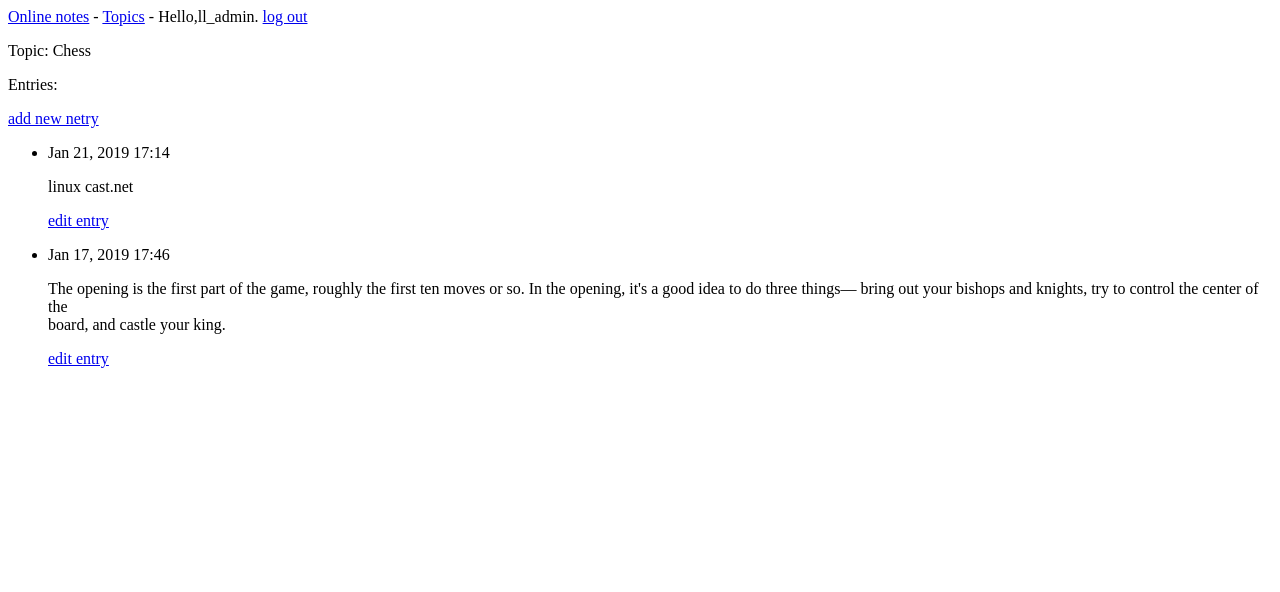
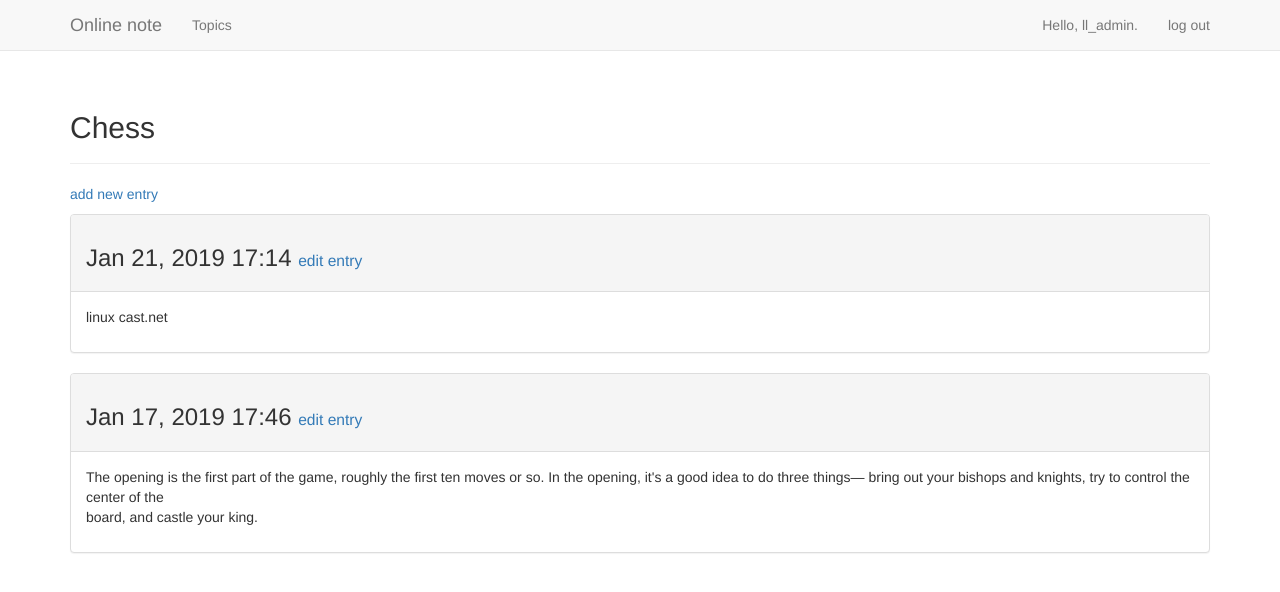
Before and after one commit to hulunbao/Online-notes, a Django app: page /topics/1/ in a window 1280 px wide. Shown: the top 592 px of the page. Run offline with Django 3.2, Linux system fonts and the light colour scheme; a user stored in the database is signed in; data comes from the database, SQL or seed files in the repository; some libraries are stand-ins or nearby versions.

Commit message:
online_notes

```diff
--- a/online_notes/templates/online_notes/base.html
+++ b/online_notes/templates/online_notes/base.html
@@ -1,13 +1,54 @@
-<p>
-    <a href="{% url 'online_notes:index' %}">Online notes</a> -
-    <a href="{% url 'online_notes:topics' %}">Topics</a> -
-     {% if user.is_authenticated %}
-       Hello,{{ user.username }}.
-       <a href="{% url 'users:logout' %}">log out</a>
-     {% else %}
-       <a href="{% url 'users:register' %}">register</a> -
-       <a href="{% url 'users:login' %}">Login</a>
-     {% endif %}
-</p>
+{% load bootstrap3 %}
 
-{% block content %} {% endblock content %}
+<!DOCTYPE html>
+<html lang="en">
+    <head>
+        <meta charset="utf-8">
+        <meta http-equiv="X-UA-Compatible" content="IE=edge">
+        <meta name="viewport" content="width=device-width, initial-scale=1">
+
+        <title>Online note</title>
+
+         {% bootstrap_css %}
+        {% bootstrap_javascript %}
+
+    </head>
+    <body>
+        <!-- Static navbar -->
+        <nav class="navbar navbar-default navbar-static-top">
+            <div class="container">
+
+                <div class="navbar-header">
+                    <button type="button" class="navbar-toggle collapsed"
+                        data-toggle="collapse" data-target="#navbar"
+                        aria-expanded="false" aria-controls="navbar">
+                    </button>
+                    <a class="navbar-brand" href="{% url 'online_notes:index' %}">
+                      Online note</a>
+                </div>
+                <div id="navbar" class="navbar-collapse collapse">
+                    <ul class="nav navbar-nav">
+                        <li><a href="{% url 'online_notes:topics' %}">Topics</a></li>
+                    </ul>
+                    <ul class="nav navbar-nav navbar-right">
+                        {% if user.is_authenticated %}
+                            <li><a>Hello, {{ user.username  }}.</a></li>
+                            <li><a href="{% url 'users:logout' %}">log out</a></li>
+                        {% else %}
+                            <li><a href="{% url 'users:register' %}">register</a></li>
+                            <li><a href="{% url 'users:login' %}">log in</a></li>
+                        {% endif %}
+                    </ul>
+                </div><!--/.nav-collapse -->
+            </div>
+        </nav>
+        <div class="container">
+            <div class="page-header">
+                {% block header %}{% endblock header %}
+            </div>
+            <div>
+                {% block content %}{% endblock content %}
+            </div>
+        </div> <!-- /container -->
+    </body>
+</html>
--- a/online_notes/templates/online_notes/topic.html
+++ b/online_notes/templates/online_notes/topic.html
@@ -1,25 +1,28 @@
 {% extends 'online_notes/base.html' %}
+	{% block header %}
+		<h2>{{ topic }}</h2>
+	{% endblock header %}
 
 	{% block content %}
-   <p>Topic: {{topic}}</p>
-   <p>Entries: </p>
 		<p>
-     <a href="{% url 'online_notes:new_entry' topic.id %}">add new netry</a>
+			<a href="{% url 'online_notes:new_entry' topic.id %}">add new entry</a>
 		</p>
-    <ul>
 		{% for entry in entries %}
-     <li>
-         <p>{{ entry.date_added|date:'M d, Y H:i' }}</p>
-         <p>{{ entry.text|linebreaks }}</p>
-         <p>
-           <a href="{% url 'online_notes:edit_entry' entry.id %}">edit entry</a>
-         </p>
-     </li>
+			<div class="panel panel-default">
+				<div class="panel-heading">
+					<h3>
+						{{ entry.date_added|date:'M d, Y H:i' }}
+							<small>
+								<a href="{% url 'online_notes:edit_entry' entry.id %}">
+									edit entry</a>
+							</small>
+					</h3>
+				</div>
+			<div class="panel-body">
+				{{ entry.text|linebreaks }}
+				</div>
+			</div> <!-- panel -->
 		{% empty %}
-     <li>
 			There are no entries for this topic yet.
-     </li>
 		{% endfor %}
-    </ul>
-
 	{% endblock content %}
```
Also changed, not shown: online_notes/templates/online_notes/index.html (+14 -3 lines), online_notes/templates/online_notes/new_topic.html (+14 -11 lines), online_notes/templates/online_notes/topics.html (+6 -5 lines). Lines whose indentation alone changed are shown as unchanged.
